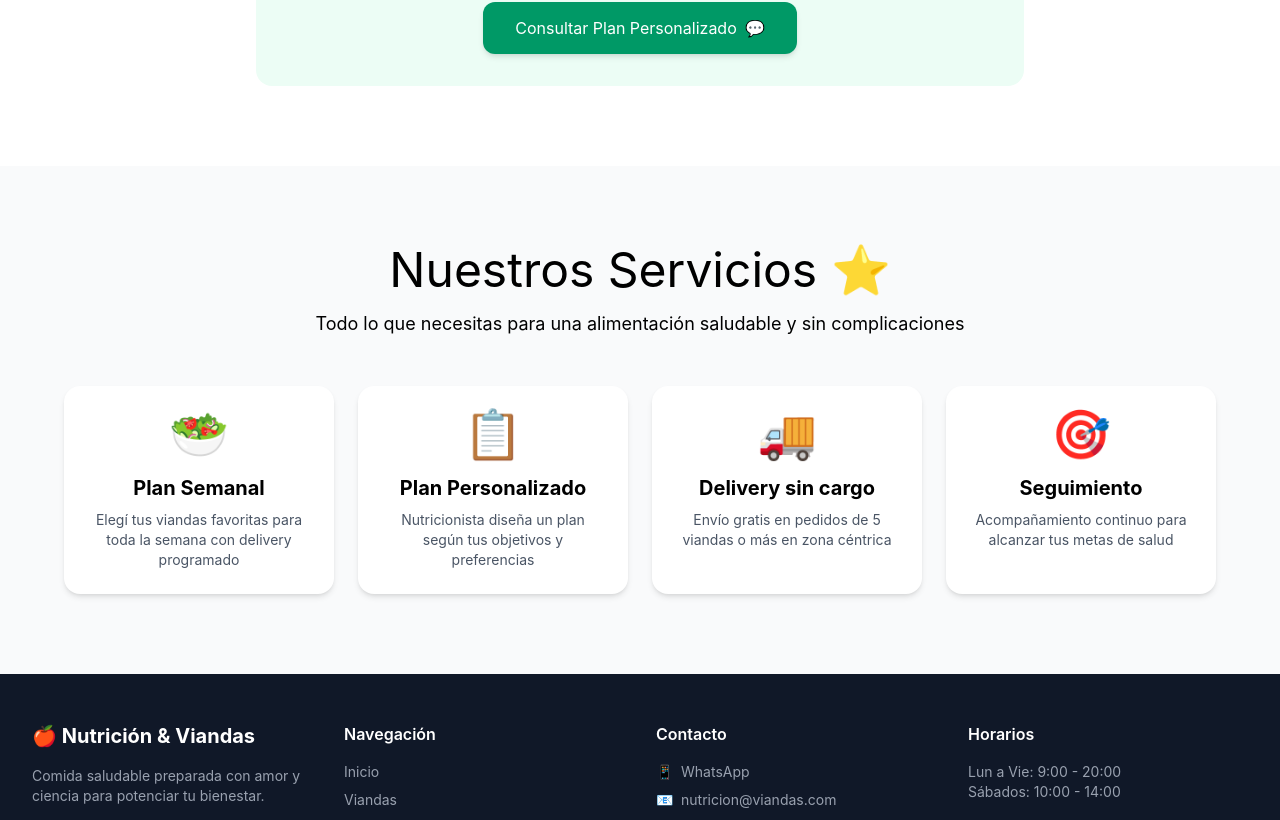
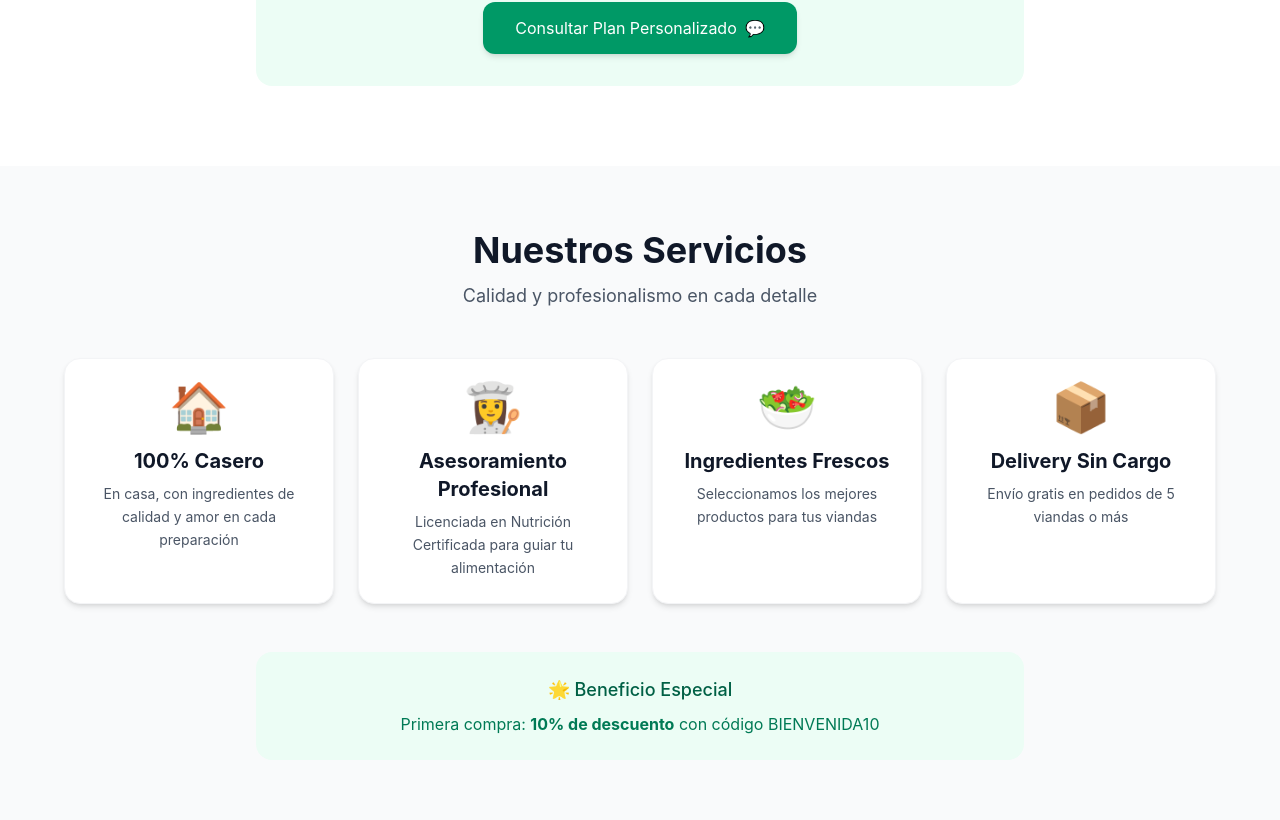
Before and after one commit to franSASA00/nutricion-viandas-web, a React (Vite) app: page / in a window 1280 px wide. Shown: the part 2252-3072 px from the top of the page. Built offline with nearby package versions, Linux system fonts and the light colour scheme.

Commit message:
Update Servicios.tsx

```diff
--- a/src/app/components/Servicios.tsx
+++ b/src/app/components/Servicios.tsx
@@ -1,50 +1,66 @@
 export function Servicios() {
   const servicios = [
     {
-      icono: "🥗",
-      titulo: "Plan Semanal",
-      descripcion: "Elegí tus viandas favoritas para toda la semana con delivery programado"
+      icono: "🏠",
+      titulo: "100% Casero",
+      descripcion: "En casa, con ingredientes de calidad y amor en cada preparación"
     },
     {
-      icono: "📋",
-      titulo: "Plan Personalizado",
-      descripcion: "Nutricionista diseña un plan según tus objetivos y preferencias"
+      icono: "👩‍🍳",
+      titulo: "Asesoramiento Profesional",
+      descripcion: "Licenciada en Nutrición Certificada para guiar tu alimentación"
     },
     {
-      icono: "🚚",
-      titulo: "Delivery sin cargo",
-      descripcion: "Envío gratis en pedidos de 5 viandas o más en zona céntrica"
+      icono: "🥗",
+      titulo: "Ingredientes Frescos",
+      descripcion: "Seleccionamos los mejores productos para tus viandas"
     },
     {
-      icono: "🎯",
-      titulo: "Seguimiento",
-      descripcion: "Acompañamiento continuo para alcanzar tus metas de salud"
+      icono: "📦",
+      titulo: "Delivery Sin Cargo",
+      descripcion: "Envío gratis en pedidos de 5 viandas o más"
     }
   ];
 
   return (
-    <section id="servicios" className="py-12 md:py-20 bg-gray-50">
-      <div className="container mx-auto px-4 md:px-6">
-        <div className="text-center mb-8 md:mb-12">
-          <h2 className="text-3xl md:text-4xl lg:text-5xl mb-4">
-            Nuestros Servicios ⭐
+    <section className="py-12 md:py-16 bg-gray-50">
+      <div className="container mx-auto px-4">
+        {/* Título de la sección */}
+        <div className="text-center mb-10 md:mb-12">
+          <h2 className="text-3xl md:text-4xl font-bold text-gray-900 mb-3">
+            Nuestros Servicios
           </h2>
-          <p className="text-base md:text-lg text-muted-foreground max-w-2xl mx-auto">
-            Todo lo que necesitas para una alimentación saludable y sin complicaciones
+          <p className="text-gray-600 text-base md:text-lg max-w-2xl mx-auto">
+            Calidad y profesionalismo en cada detalle
           </p>
         </div>
 
-        <div className="grid grid-cols-1 sm:grid-cols-2 lg:grid-cols-4 gap-4 md:gap-6 max-w-6xl mx-auto">
+        {/* Grid de servicios - responsive */}
+        <div className="grid grid-cols-1 sm:grid-cols-2 lg:grid-cols-4 gap-6 max-w-6xl mx-auto">
           {servicios.map((servicio, index) => (
             <div
               key={index}
-              className="bg-white rounded-2xl p-6 text-center shadow-md hover:shadow-xl transition-all duration-300 hover:-translate-y-1"
+              className="bg-white rounded-2xl p-6 text-center shadow-md hover:shadow-xl transition-all duration-300 hover:-translate-y-1 border border-gray-100"
             >
               <div className="text-5xl mb-4">{servicio.icono}</div>
-              <h3 className="text-xl font-bold mb-2">{servicio.titulo}</h3>
-              <p className="text-gray-600 text-sm">{servicio.descripcion}</p>
+              <h3 className="text-xl font-bold text-gray-900 mb-2">
+                {servicio.titulo}
+              </h3>
+              <p className="text-gray-600 text-sm leading-relaxed">
+                {servicio.descripcion}
+              </p>
             </div>
           ))}
+        </div>
+
+        {/* Beneficio adicional */}
+        <div className="mt-10 md:mt-12 bg-emerald-50 rounded-2xl p-6 max-w-3xl mx-auto text-center">
+          <p className="text-emerald-800 font-medium text-lg">
+            🌟 Beneficio Especial
+          </p>
+          <p className="text-emerald-700 mt-2">
+            Primera compra: <strong>10% de descuento</strong> con código BIENVENIDA10
+          </p>
         </div>
       </div>
     </section>
```
